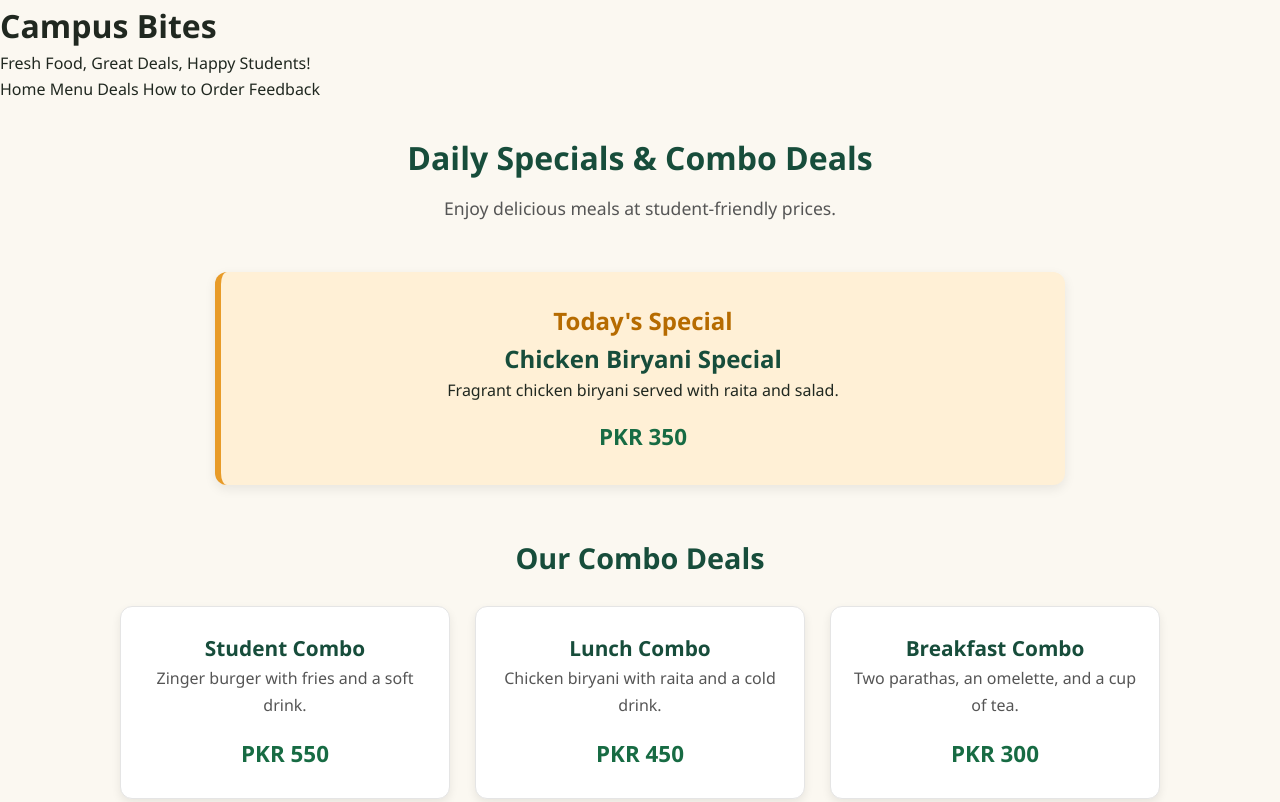
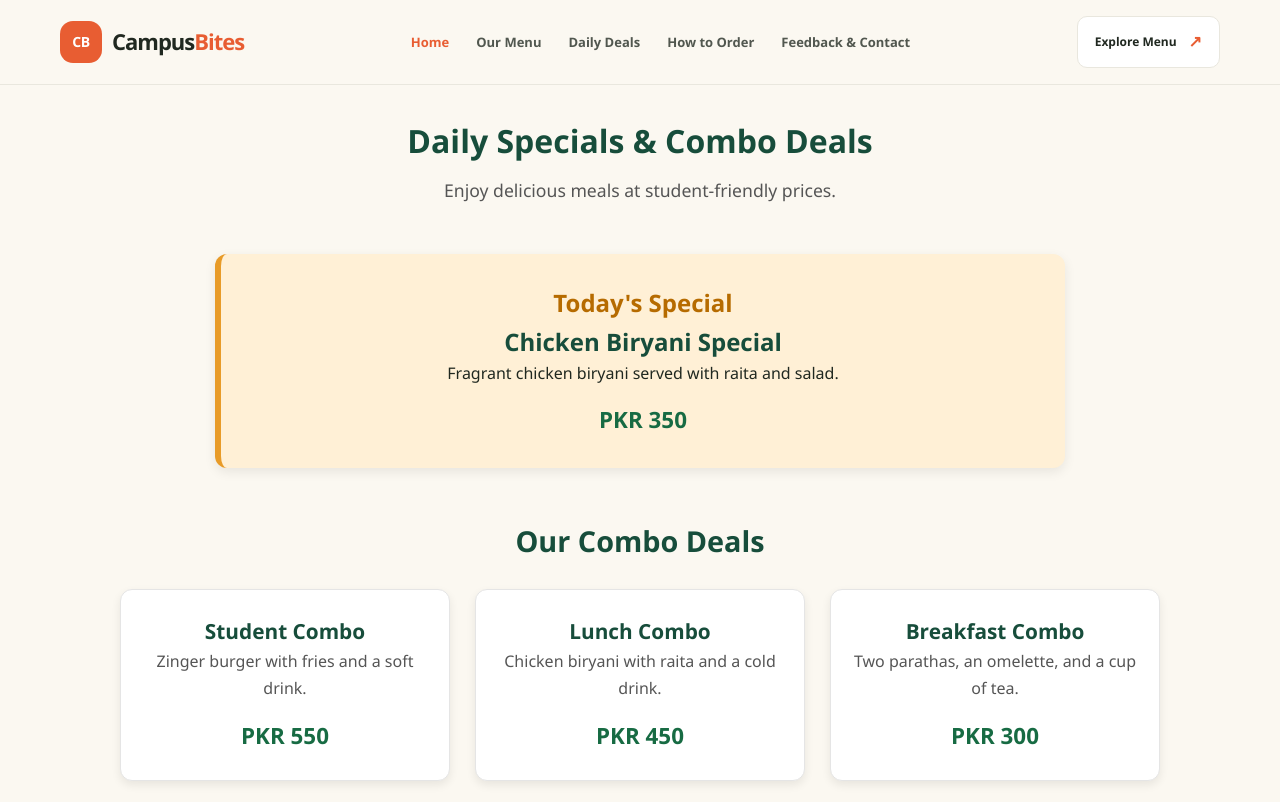
Before and after one commit to l1f26-seg3/campus-cafeteria, a plain HTML site: page src/deals.html in a window 1280 px wide. Shown: the top 802 px of the page. Drawn offline with Linux system fonts and the light colour scheme.

Commit message:
Refactor header and navigation in deals.html

```diff
--- a/src/deals.html
+++ b/src/deals.html
@@ -8,18 +8,27 @@
 <link rel="stylesheet" href="../styles/style.css">
 </head>
 <body>
-<header>
-<h1>Campus Bites</h1>
-<p>Fresh Food, Great Deals, Happy Students!</p>
+   <!-- Header and Navigation -->
+    <header class="site-header">
+        <div class="container navbar">
+            <a href="index.html" class="logo">
+                <span class="logo-icon">CB</span>
+                <span>Campus<span class="logo-accent">Bites</span></span>
+            </a>
 
-    <nav>
-        <a href="index.html">Home</a>
-        <a href="menu.html">Menu</a>
-        <a href="deals.html">Deals</a>
-        <a href="order.html">How to Order</a>
-        <a href="feedback.html">Feedback</a>
-    </nav>
-</header>
+            <nav aria-label="Main navigation">
+                <ul class="nav-links">
+                    <li><a href="index.html" class="active">Home</a></li>
+                    <li><a href="menu.html">Our Menu</a></li>
+                    <li><a href="deals.html">Daily Deals</a></li>
+                    <li><a href="order.html">How to Order</a></li>
+                    <li><a href="feedback.html">Feedback & Contact</a></li>
+                </ul>
+            </nav>
+
+            <a href="menu.html" class="nav-cta">Explore Menu <span>↗</span></a>
+        </div>
+    </header>
 
 <main>
     <section class="page-intro">
```
